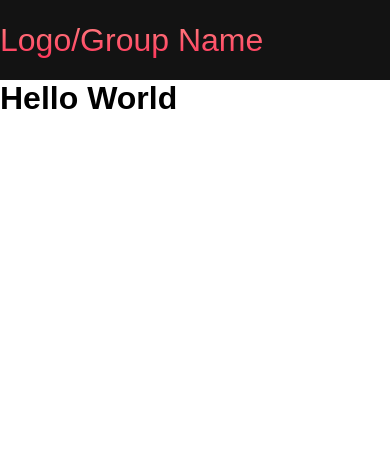
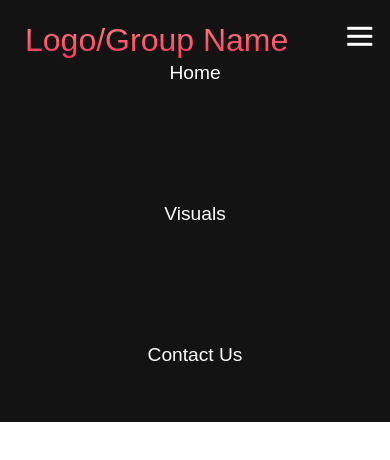
Before and after one commit to andrewzee23/personality_prediction, a plain HTML site: page templates/index.html in a window 390 px wide. Drawn offline with Linux system fonts and the light colour scheme.

Commit message:
mobile changes to navbar

```diff
--- a/static/css/main.css
+++ b/static/css/main.css
@@ -93,10 +93,69 @@
         margin: 0;
         width: 100%;
         position: absolute;
-        top: -1000px;
-        opacity: 0;
+        /* top: -1000px;
+        opacity: 0; */
         transition: all 0.5s ease;
         height: 50vh;
         z-index: -1;
+        background-color: #131313;
     }
+
+    .navbar-menu.active {
+        background-color: #131313;
+        top: 100%;
+        opacity: 1;
+        transition: all 0.5s ease;
+        z-index: 99;
+        height: 50vh;
+        font-size: 1.6rem;
+    }
+
+    .navbar-toggle .bar {
+        width: 25px;
+        height: 3px;
+        margin: 5px auto;
+        transition: all 0.3s ease-in-out;
+        background-color: #fff;
+    }
+
+    .navbar-item {
+        width: 100%;
+    }
+
+    .navbar-links {
+        text-align: center;
+        padding: 2rem;
+        width: 100%;
+        display: table;
+    }
+
+    .navbar-toggle .bar {
+        display: block;
+        cursor: pointer;
+    }
+    /* ids */
+    #navbar-logo {
+        padding: 25px;
+    }
+
+    #mobile-menu {
+        position: absolute;
+        top: 20%;
+        right: 5%;
+        transform: translate(5%, 20%);
+    }
+
+    #mobile-menu.is-active .bar:nth-child(2) {
+        opacity: 0;
+    }
+
+    #mobile-menu.is-active .bar:nth-child(1) {
+        transform: translateY(8px) rotate(45deg);
+    }
+
+    #mobile-menu.is-active .bar:nth-child(3) {
+        transform: translateY(-8px) rotate(-45deg);
+    }
+
 }
```
